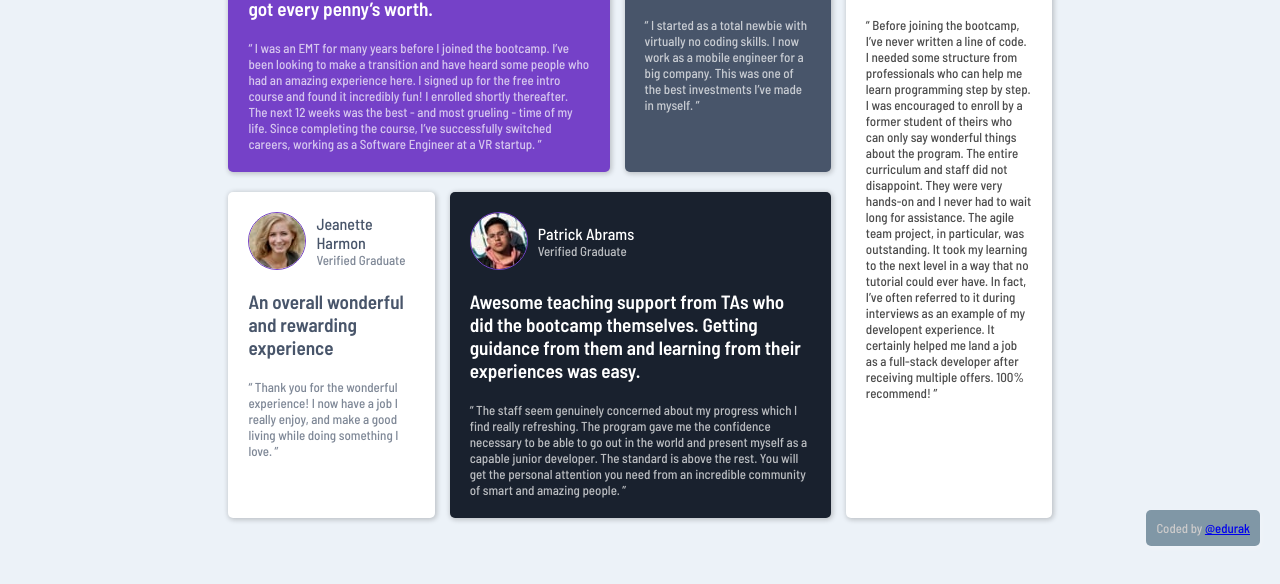
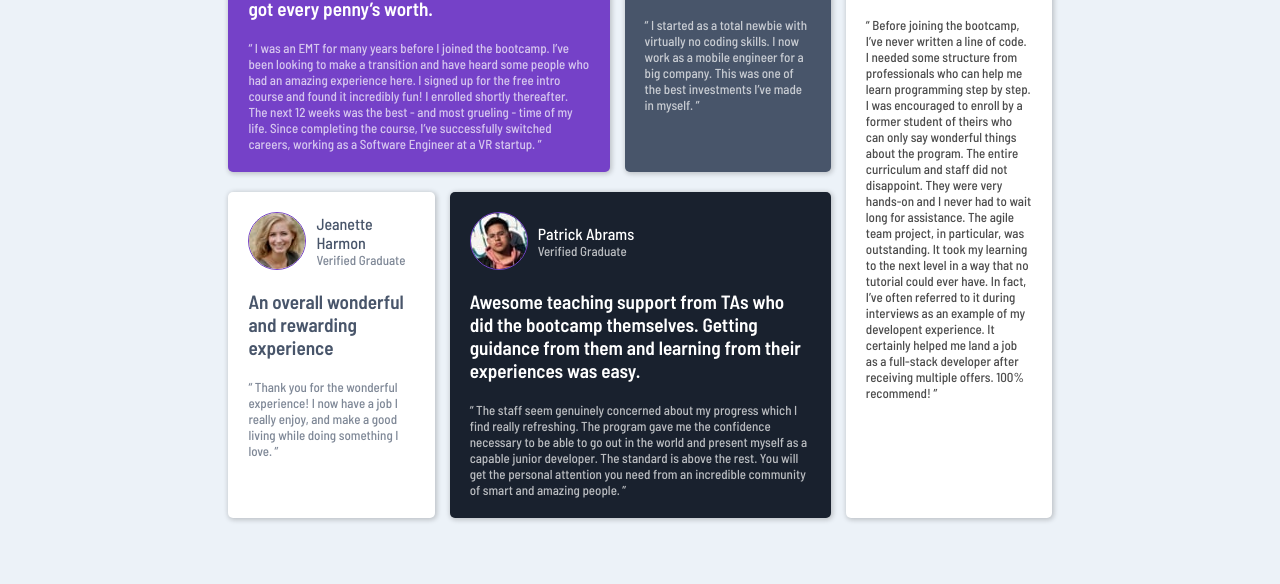
Before and after one commit to EserQA/TestimonalChallangeGridAndFlewBoxCSS, a plain HTML site: page index.html in a window 1280 px wide. Shown: the part 234-818 px from the top of the page. Drawn offline with Linux system fonts and the light colour scheme.

Commit message:
fourth commit

```diff
--- a/index.html
+++ b/index.html
@@ -95,9 +95,5 @@
             100% recommend! ”</p>
     </div>
   </div>
-
-   <div class="attribution">
-    Coded by <a href="https://www.linkedin.com/in/eserdurakqa/" target="_blank">@edurak</a>
-  </div>
 </body>
 </html>
--- a/style.css
+++ b/style.css
@@ -82,19 +82,6 @@ body{
     z-index: 1;
 }
 
-.attribution {
-    position: absolute;
-    text-align: center;
-    right: 20px;
-    bottom: 20px;
-    font-size: 0.8rem;
-    background-color: #8097A6;
-    padding: 10px;
-    border-radius: 5px;
-    color: rgb(204, 203, 203);
-    box-shadow: 1px 2px 5px 1px rgba(255,255,255, 0.2);
-}
-
 @media (min-width: 576px) {
     #testimonial-grid-container {
         display: flex;
@@ -126,7 +113,6 @@ body{
     #bottom {
         display: flex;
         flex-basis: 50%;
-
     }
 
     #testimonial-1 {
```
